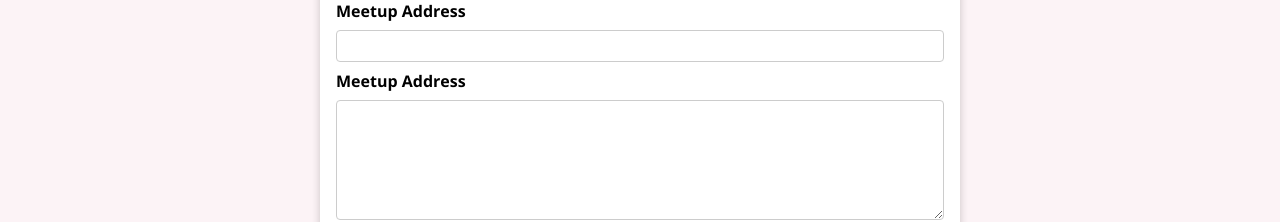
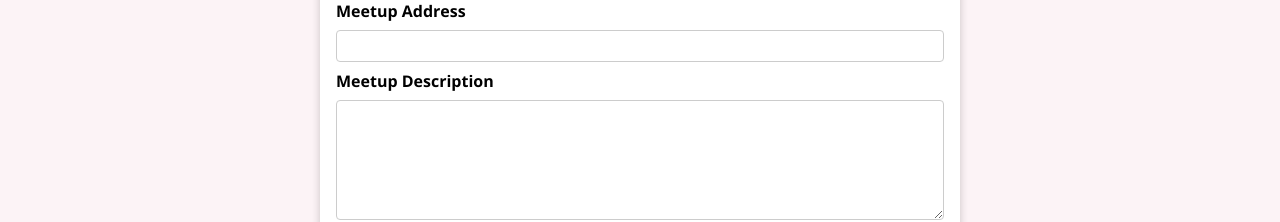
Before and after one commit to Leo-Kyeong/react-meetup, a React (Create React App) app: page /new-meetup in a window 1280 px wide. Shown: the part 372-594 px from the top of the page. Built offline with nearby package versions, Linux system fonts and the light colour scheme.

Commit message:
Get data from firebase

```diff
--- a/src/component/meetups/MeetupList.js
+++ b/src/component/meetups/MeetupList.js
@@ -10,6 +10,7 @@ function MeetupList(props) {
                     id={meetup.id}
                     image={meetup.image}
                     title={meetup.title}
+                    address={meetup.address}
                     description={meetup.description}
                 />
             )}
--- a/src/component/meetups/NewMeetupForm.js
+++ b/src/component/meetups/NewMeetupForm.js
@@ -20,7 +20,7 @@ function NewMeetupForm(props) {
         const meetupData = {
             title: enteredTitle,
             image: enteredImage,
-            enteredAddress: enteredAddress,
+            address: enteredAddress,
             description: enteredDescription,
         };
 
@@ -36,14 +36,14 @@ function NewMeetupForm(props) {
                 </div>
                 <div className={classes.control}>
                     <label htmlFor={"image"}>Meetup Image</label>
-                    <input type={"url"} required={true} id={"image"} ref={imageInputRef}/>
+                    <input type={"url"} required={true} id={"image"} ref={imageInputRef} />
                 </div>
                 <div className={classes.control}>
                     <label htmlFor={"address"}>Meetup Address</label>
-                    <input type={"text"} required={true} id={"address"} ref={addressInputRef}/>
+                    <input type={"text"} required={true} id={"address"} ref={addressInputRef} />
                 </div>
                 <div className={classes.control}>
-                    <label htmlFor={"description"}>Meetup Address</label>
+                    <label htmlFor={"description"}>Meetup Description</label>
                     <textarea id={"description"} required={true} rows='5' ref={descriptionInputRef}></textarea>
                 </div>
                 <div className={classes.actions}>
--- a/src/pages/AllMeetups.js
+++ b/src/pages/AllMeetups.js
@@ -1,31 +1,45 @@
 import MeetupList from "../component/meetups/MeetupList";
-
-const DUMMY_DATA = [
-    {
-        id: 'm1',
-        title: 'This is a first meetup',
-        image:
-            'https://upload.wikimedia.org/wikipedia/commons/thumb/d/d3/Stadtbild_M%C3%BCnchen.jpg/2560px-Stadtbild_M%C3%BCnchen.jpg',
-        address: 'Meetupstreet 5, 12345 Meetup City',
-        description:
-            'This is a first, amazing meetup which you definitely should not miss. It will be a lot of fun!',
-    },
-    {
-        id: 'm2',
-        title: 'This is a second meetup',
-        image:
-            'https://upload.wikimedia.org/wikipedia/commons/thumb/d/d3/Stadtbild_M%C3%BCnchen.jpg/2560px-Stadtbild_M%C3%BCnchen.jpg',
-        address: 'Meetupstreet 5, 12345 Meetup City',
-        description:
-            'This is a first, amazing meetup which you definitely should not miss. It will be a lot of fun!',
-    },
-];
+import {useEffect, useState} from "react";
 
 function AllMeetupsPage() {
+    const [isLoading, setIsLoading] = useState(true);
+    const [loadedMeetups, setLoadMeetups] = useState([]);
+
+    useEffect(() => {
+        setIsLoading(true);
+        fetch(
+            'https://react-getting-started-practice-default-rtdb.firebaseio.com/meetups.json'
+        ).then(response => {
+            return response.json();
+        }).then(data => {
+            const meetups = [];
+
+            for (const key in data) {
+                const meetup = {
+                    id:  key,
+                    ...data[key]
+                };
+
+                meetups.push(meetup);
+            }
+
+            setIsLoading(false);
+            setLoadMeetups(meetups);
+        });
+    }, []);
+
+    if (isLoading) {
+        return (
+          <section>
+              <p>Loading...</p>
+          </section>
+        );
+    }
+
     return (
         <section>
             <h1>All Meetups</h1>
-            <MeetupList meetups={DUMMY_DATA} />
+            <MeetupList meetups={loadedMeetups} />
         </section>
     );
 }
```
